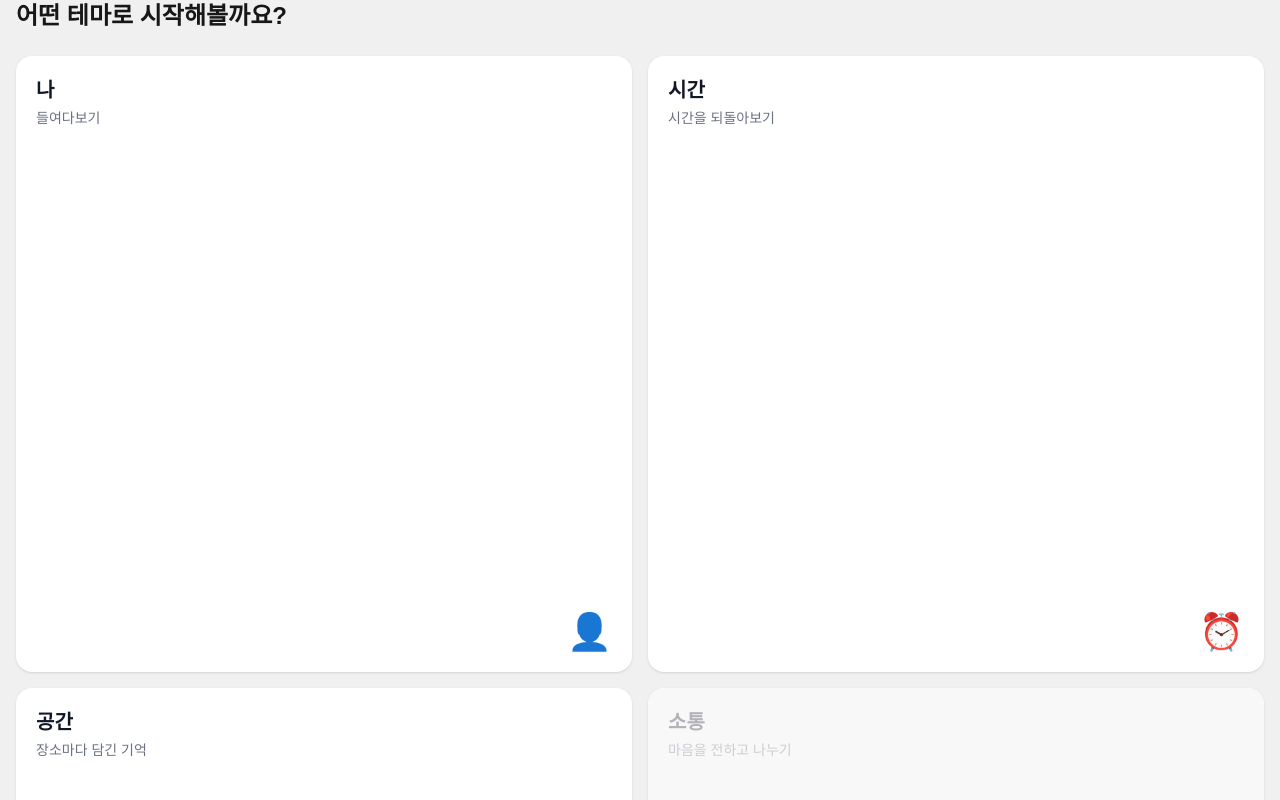
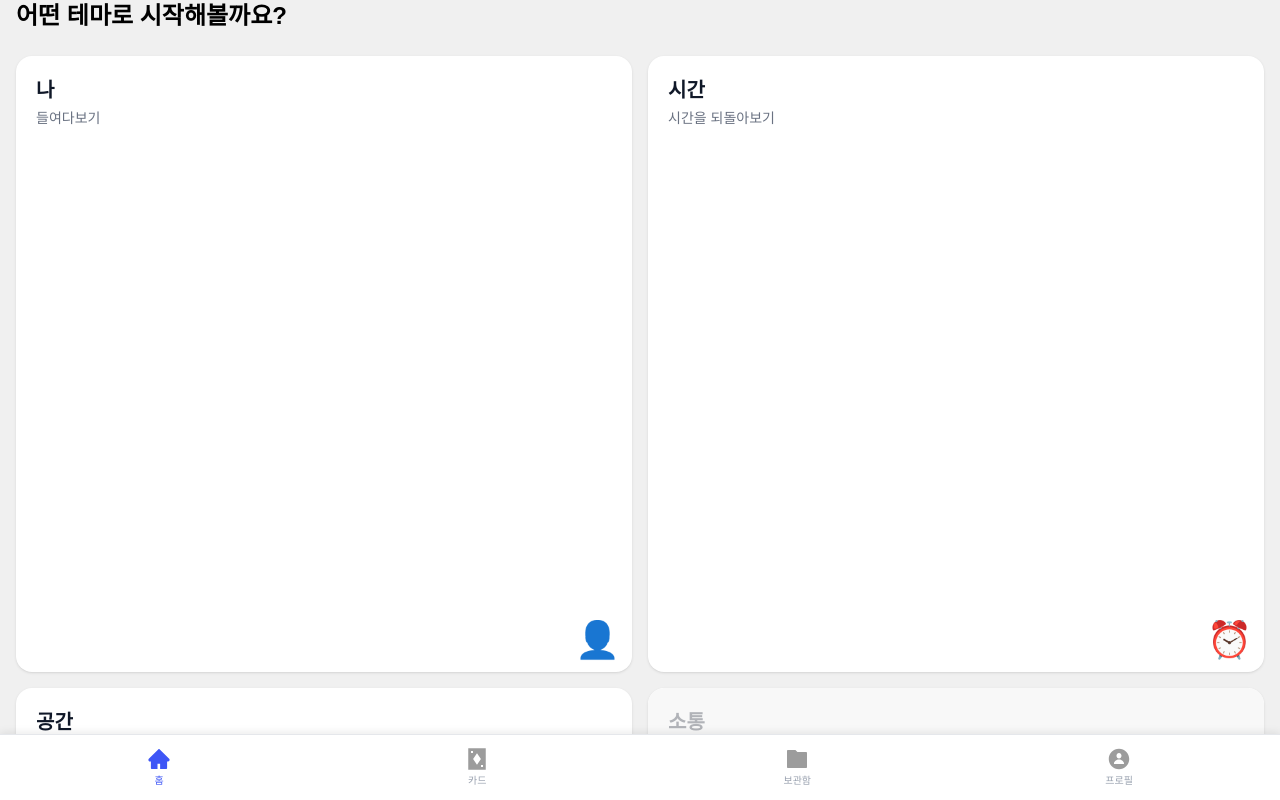
Before and after one commit to PublicIsDJ/MOA-app, a Next.js app: page /home in a window 1280 px wide. Shown: the top 800 px of the page. Built offline with nearby package versions, Linux system fonts and the light colour scheme.

Commit message:
fix: iOS SafeArea 적용하여 하단 버튼 제대로 눌리도록 수정

```diff
--- a/app/(cardThema)/me/(cards)/layout.tsx
+++ b/app/(cardThema)/me/(cards)/layout.tsx
@@ -7,7 +7,7 @@ export default function CardsLayout({
     children: React.ReactNode;
 }) {
     return (
-        <div className="min-h-screen flex flex-col bg-white full-bleed">
+        <div className="min-h-screen flex flex-col bg-white full-bleed pb-8" style={{ paddingBottom: 'max(2rem, env(safe-area-inset-bottom) + 2rem)' }}>
             <Container>
                 <AuthHeader title='나' className="py-[11px]"/>
                 <div className="flex-1">
--- a/app/(cardThema)/me/page.tsx
+++ b/app/(cardThema)/me/page.tsx
@@ -22,7 +22,7 @@ export default function MeCardsPage() {
     };
 
     return (
-        <div className="min-h-screen flex flex-col bg-[#F0F0F0] full-bleed">
+        <div className="min-h-screen flex flex-col bg-[#F0F0F0] full-bleed pb-[60px]">
             <div className="flex-1 flex items-center justify-center">
                 <Container>
                     <h1 className="text-2xl font-bold mb-6">나 테마</h1>
--- a/app/(cardThema)/place/(cards)/layout.tsx
+++ b/app/(cardThema)/place/(cards)/layout.tsx
@@ -7,7 +7,7 @@ export default function CardsLayout({
     children: React.ReactNode;
 }) {
     return (
-        <div className="min-h-screen flex flex-col bg-white full-bleed">
+        <div className="min-h-screen flex flex-col bg-white full-bleed pb-8" style={{ paddingBottom: 'max(2rem, env(safe-area-inset-bottom) + 2rem)' }}>
             <Container>
                 <AuthHeader title='공간' className="py-[11px]"/>
                 <div className="flex-1">
--- a/app/(cardThema)/place/page.tsx
+++ b/app/(cardThema)/place/page.tsx
@@ -22,7 +22,7 @@ export default function MeCardsPage() {
     };
 
     return (
-        <div className="min-h-screen flex flex-col bg-[#F0F0F0] full-bleed">
+        <div className="min-h-screen flex flex-col bg-[#F0F0F0] full-bleed pb-[60px]">
             <div className="flex-1 flex items-center justify-center">
                 <Container>
                     <h1 className="text-2xl font-bold mb-6">나 테마</h1>
--- a/app/(cardThema)/time/(cards)/layout.tsx
+++ b/app/(cardThema)/time/(cards)/layout.tsx
@@ -7,7 +7,7 @@ export default function CardsLayout({
     children: React.ReactNode;
 }) {
     return (
-        <div className="min-h-screen flex flex-col bg-white full-bleed">
+        <div className="min-h-screen flex flex-col bg-white full-bleed pb-8" style={{ paddingBottom: 'max(2rem, env(safe-area-inset-bottom) + 2rem)' }}>
             <Container>
                 <AuthHeader title='시간' className="py-[11px]"/>
                 <div className="flex-1">
--- a/app/(cardThema)/time/page.tsx
+++ b/app/(cardThema)/time/page.tsx
@@ -3,6 +3,7 @@
 import { useRouter } from 'next/navigation';
 import { Container } from "@/shared/ui/container";
 import { BottomNavigation } from "@/shared/ui/bottom-nav";
+import { CardListItem } from "@/features/cardThema/me/ui/card-list-item";
 
 
 
@@ -22,7 +23,7 @@ export default function TimeCardsPage() {
     };
 
     return (
-        <div className="min-h-screen flex flex-col bg-[#F0F0F0] full-bleed">
+        <div className="min-h-screen flex flex-col bg-[#F0F0F0] full-bleed pb-[60px]">
             <div className="flex-1 flex items-center justify-center">
                 <Container>
                     <h1 className="text-2xl font-bold mb-6">시간 테마</h1>
--- a/app/archive/page.tsx
+++ b/app/archive/page.tsx
@@ -5,7 +5,7 @@ import { BottomNavigation } from "@/shared/ui/bottom-nav";
 
 export default function ArchivePage() {
     return (
-        <div className="min-h-screen flex flex-col bg-[#F0F0F0] full-bleed">
+        <div className="min-h-screen flex flex-col bg-[#F0F0F0] full-bleed pb-[60px]">
                 <div className="flex-1 flex items-center justify-center">
                 <Container>
                     <h1 className="text-2xl font-bold mb-6">어떤 테마로 시작해볼까요?</h1>
--- a/app/home/page.tsx
+++ b/app/home/page.tsx
@@ -4,10 +4,10 @@ import { BottomNavigation } from "@/shared/ui/bottom-nav";
 
 export default function HomePage() {
   return (
-    <div className="min-h-screen flex flex-col bg-[#F0F0F0] full-bleed">
+    <div className="min-h-screen flex flex-col bg-[#F0F0F0] full-bleed pb-[60px]">
       <div className="flex-1 flex items-center justify-center">
         <Container>
-          <h1 className="text-2xl font-bold mb-6">어떤 테마로 시작해볼까요?</h1>
+          <h1 className="text-2xl font-bold mb-6 text-black">어떤 테마로 시작해볼까요?</h1>
           <ThemeCardGrid />
         </Container>
       </div>
--- a/app/profile/page.tsx
+++ b/app/profile/page.tsx
@@ -5,7 +5,7 @@ import { BottomNavigation } from "@/shared/ui/bottom-nav";
 
 export default function ProfilePage() {
     return (
-        <div className="min-h-screen flex flex-col bg-[#F0F0F0] full-bleed">
+        <div className="min-h-screen flex flex-col bg-[#F0F0F0] full-bleed pb-[60px]">
                 <div className="flex-1 flex items-center justify-center">
                 <Container>
                     <h1 className="text-2xl font-bold mb-6">프로필페이지</h1>
--- a/src/features/home/ui/theme-card.tsx
+++ b/src/features/home/ui/theme-card.tsx
@@ -28,14 +28,14 @@ export function ThemeCard({ theme, onClick, disabled = false, delay = 0 }: Props
             type="button"
             onClick={disabled ? undefined : onClick}
             disabled={disabled}
-            className='relative w-full aspect-square bg-white rounded-2xl p-5 shadow-sm hover:shadow-md transition-shadow overflow-hidden animate-fade-in-up'
+            className='relative w-full aspect-square bg-white rounded-2xl p-5 shadow-sm hover:shadow-md transition-shadow overflow-clip animate-fade-in-up'
             style={{ animationDelay: `${delay}ms` }}
         >
             <div className='flex flex-col items-start h-full'>
                 <h2 className='text-xl font-bold text-gray-900'>{theme.theme}</h2>
                 <p className='text-sm text-gray-500 mt-1'>{theme.description}</p>
-                <p className='text-4xl mt-auto ml-auto'>{theme.icon}</p>
             </div>
+            <p className='text-4xl absolute bottom-3 right-3'>{theme.icon}</p>
 
             {/* MARK: 비활성화 오버레이 */}
             {disabled && (
--- a/src/shared/ui/bottom-nav.tsx
+++ b/src/shared/ui/bottom-nav.tsx
@@ -72,20 +72,23 @@ export function BottomNavigation({className = ''}: Props) {
         router.push(path);
     };
 
-    // MARK: 전체 컨테이너
+    // MARK: 전체 컨테이너 (Safe Area 적용)
     return (
-        <div className={`full-bleed min-h-[94px] bg-white border-t border-gray-200 shadow-[0_-2px_8px_rgba(0,0,0,0.08)] ${className}`}>
-            <div className="flex items-center justify-around py-3">
+        <div
+            className={`fixed bottom-0 left-0 right-0 z-50 bg-white border-t border-gray-200 shadow-[0_-2px_8px_rgba(0,0,0,0.08)] ${className}`}
+            style={{ paddingBottom: 'env(safe-area-inset-bottom)' }}
+        >
+            <div className="flex items-center justify-around py-2">
                 {navItems.map((item) => (
                     <button
                         key={item.id}
                         type="button"
                         onClick={() => handleTabClick(item.path)}
-                        className="flex flex-col items-center gap-1 transition-colors"
+                        className="flex flex-col items-center gap-0.5 transition-colors py-1"
                     >
                         {typeof item.icon === 'function' ? item.icon(activeTab === item.id) : item.icon}
                         <span
-                            className={`text-xs font-medium transition-colors ${
+                            className={`text-[10px] font-medium transition-colors ${
                                 activeTab === item.id
                                     ? 'text-[#3E56F6]'
                                     : 'text-gray-400'
```
